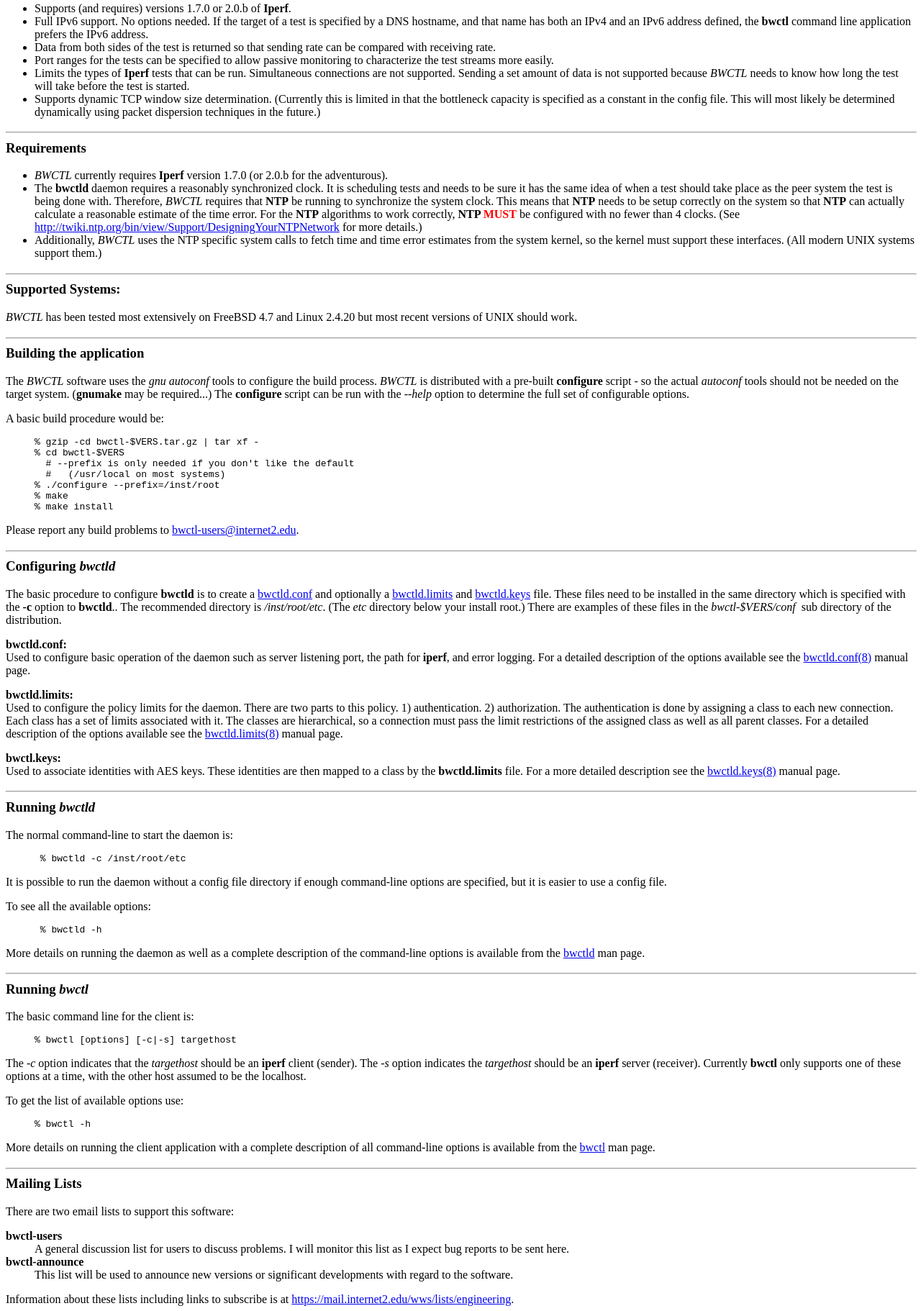
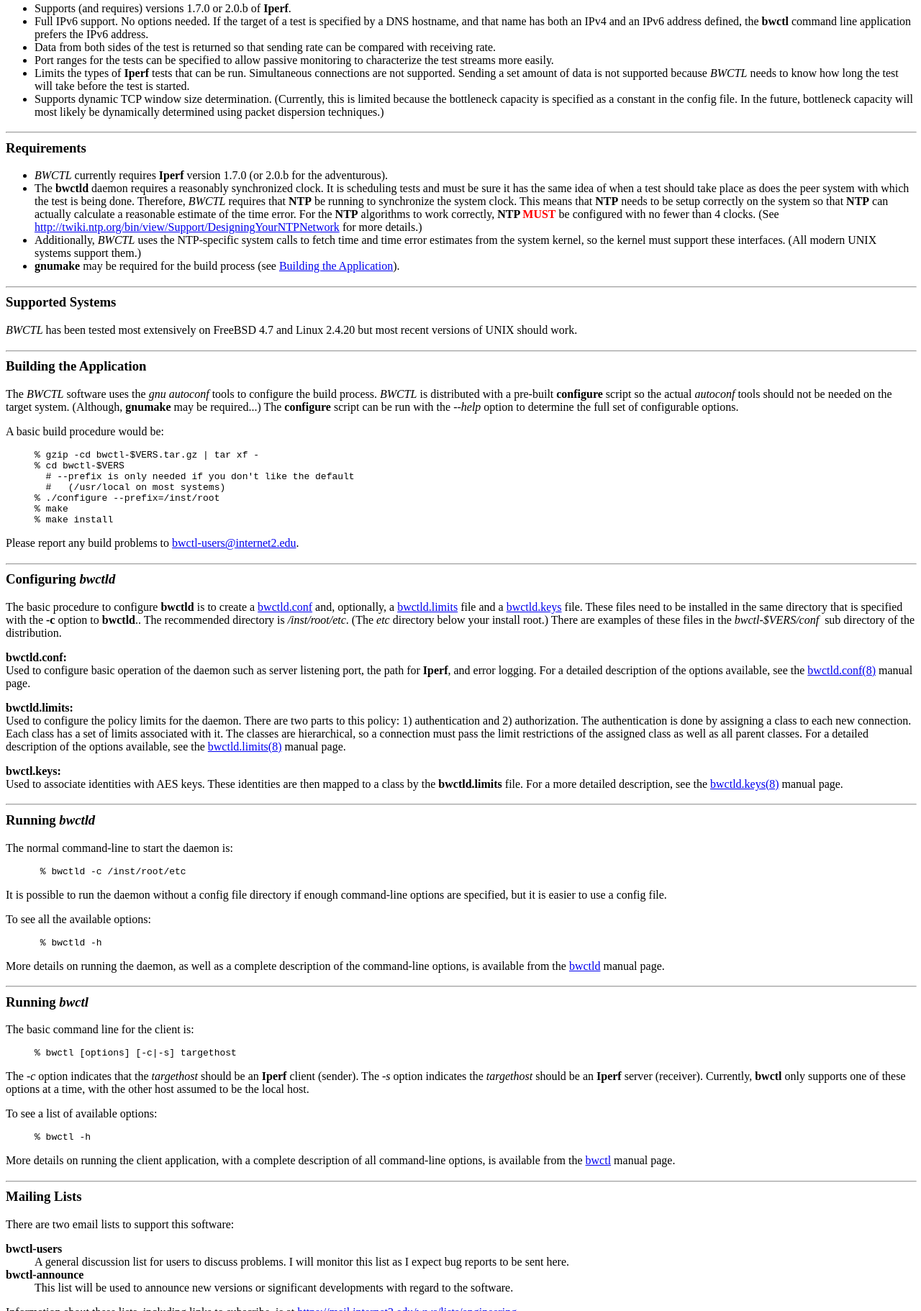
Before and after one commit to perfsonar/bwctl, a plain HTML site: page doc/index.html in a window 1280 px wide. Shown: the part 635-2457 px from the top of the page at 72% size. Drawn offline with Linux system fonts and the light colour scheme.

Commit message:
Susan edits.
jeff


git-svn-id: https://svn.internet2.edu/svn/bwctl/trunk@184 2da7661c-602c-0410-9277-d9994c0c2ef1

```diff
--- a/doc/index.html
+++ b/doc/index.html
@@ -28,14 +28,11 @@
 <!--									-->
 </head>
 <body>
-
 <center>
 <h1>
 BWCTL Version 1.0c <font color="#FF0000">(beta)</font></h1></center>
-
 <center>(<b>B</b>and<b>w</b>idth <b>C</b>on<b>t</b>ro<b>l</b>)
 <br><a href="http://e2epi.internet2.edu/bwctl">http://e2epi.internet2.edu/bwctl/</a></center>
-
 <center>
 <h5>
 $Date$</h5></center>
@@ -50,7 +47,7 @@ command line program on the system. The <b>bwctl</b> client application
 works by contacting a <b>bwctld</b> process on the remote system and on
 the local system to requests that those daemons perform a specific <i>Iperf</i>
 test between them. <b>bwctld</b> manages and schedules the resources of
-the host it runs on. Therefore, it is necessary to contact a daemon on
+the host on which it runs. Therefore, it is necessary to contact a daemon on
 the local host as well as the remote host to ensure more than one <i>Iperf</i>
 process does not happen at the same time on the either host. A more detailed
 description of the architecture is available in the <a href="architecture.html">architecture
@@ -60,7 +57,7 @@ test wanted. Furthermore, it requests when the test is wanted. <b>bwctld</b>
 either responds with a tentative reservation or a test denied message.
 Once <b>bwctl</b> is able to get a matching reservation from both <b>bwctld</b>
 processes (one for each host involved in the test), it confirms the reservation.
-Then the <b>bwctld</b> processes run the test and return the results. The
+Then, the <b>bwctld</b> processes run the test and return the results. The
 results are returned to the client from both sides of the test. Additionally,
 the <b>bwctld</b> processes share the results from their respective sides
 of the test with each other.
@@ -69,12 +66,12 @@ host without having to give full user accounts on the given system. Users
 want the ability to run <i>Iperf</i> to determine the achievable or available
 bandwidth between a pair of hosts. It is often useful to test to multiple
 points along a network path to determine the network characteristics along
-that path. Typically, users that want to do this path decomposition have
-to directly contact the network/system administrators that control the
-hosts along the path. The administrator needs to either run half of the
-test for the user or give them a user account on the host. Also typically,
-network paths of interest are usually controlled by multiple administrators.
-These hurtles have made this kind of testing difficult in practice.
+that path. Typically, users who want to do this path decomposition have
+to contact the network/system administrators that control the
+hosts along the path directly. The administrator needs to either run half of the
+test for the user or provide a user account on the host. Also,
+network paths of interest usually are controlled by multiple administrators.
+These hurdles have made this kind of testing difficult in practice.
 <p><i>BWCTL</i> was designed to help with this problem. It allows an administrator
 to configure a given host as an <i>Iperf</i> endpoint that can be shared
 by multiple users without concern that those users will interfere with
@@ -82,59 +79,48 @@ each other. Specific policy limits can be applied to specific users, and
 individual tests are scheduled so they will not interfere with each other.
 <i>BWCTL</i>
 allows the administrator to classify incoming connections based upon a
-user name and AES key (generated by a pass phrase) combination or alternatively
+user name and AES key (generated by a pass phrase) combination or, alternatively,
 based upon an IP/netmask. Once the connection is classified, the <b>bwctld</b>
 can determine the exact type and intensities of <i>Iperf</i> tests that
 will be allowed. (More details on the policy controls can be found in the&nbsp;
 <a href="bwctld.limits.man.html">bwctld.limits(8)</a> manual page.)
 <h3>
-
 <hr WIDTH="100%">Features</h3>
-
 <ul>
 <li>
 Supports (and requires) versions 1.7.0 or 2.0.b of <b>Iperf</b>.</li>
-
 <li>
 Full IPv6 support. No options needed. If the target of a test is specified
 by a DNS hostname, and that name has both an IPv4 and an IPv6 address defined,
 the <b>bwctl</b> command line application prefers the IPv6 address.</li>
-
 <li>
 Data from both sides of the test is returned so that sending rate can be
 compared with receiving rate.</li>
-
 <li>
 Port ranges for the tests can be specified to allow passive monitoring
 to characterize the test streams more easily.</li>
-
 <li>
 Limits the types of <b>Iperf</b> tests that can be run. Simultaneous connections
 are not supported. Sending a set amount of data is not supported because
 <i>BWCTL</i>
 needs to know how long the test will take before the test is started.</li>
-
 <li>
-Supports dynamic TCP window size determination. (Currently this is limited
-in that the bottleneck capacity is specified as a constant in the config
-file. This will most likely be determined dynamically using packet dispersion
-techniques in the future.)</li>
+Supports dynamic TCP window size determination. (Currently, this is limited
+because the bottleneck capacity is specified as a constant in the config
+file. In the future, bottleneck capacity will most likely be dynamically
+determined using packet dispersion techniques.)</li>
 </ul>
-
 <h3>
-
 <hr WIDTH="100%">Requirements</h3>
-
 <ul>
 <li>
 <i>BWCTL</i> currently requires <b>Iperf</b> version 1.7.0 (or 2.0.b for
 the adventurous).</li>
-
 <li>
 The
 <b>bwctld</b> daemon requires a reasonably synchronized clock. It is
-scheduling tests and needs to be sure it has the same idea of when a test
-should take place as the peer system the test is being done with. Therefore,
+scheduling tests and must be sure it has the same idea of when a test
+should take place as does the peer system with which the test is being done. Therefore,
 <i>BWCTL</i>
 requires that <b>NTP</b> be running to synchronize the system clock. This
 means that <b>NTP</b> needs to be setup correctly on the system so that
@@ -142,28 +128,28 @@ means that <b>NTP</b> needs to be setup correctly on the system so that
 For the <b>NTP</b> algorithms to work correctly, <b>NTP <font color="#FF0000">MUST</font></b><font color="#000000">
 be configured with no fewer than 4 clocks. (See <a href="http://twiki.ntp.org/bin/view/Support/DesigningYourNTPNetwork">http://twiki.ntp.org/bin/view/Support/DesigningYourNTPNetwork</a>
 for more details.)</font></li>
-
 <li>
 Additionally,
-<i>BWCTL</i> uses the NTP specific system calls to fetch
+<i>BWCTL</i> uses the NTP-specific system calls to fetch
 time and time error estimates from the system kernel, so the kernel must
 support these interfaces. (All modern UNIX systems support them.)</li>
+<li><strong>gnumake</strong> may be required for the build process (see
+<a href="#Build">Building the Application</a>). </li>
 </ul>
-
 <h3>
-
-<hr WIDTH="100%">Supported Systems:</h3>
+<hr WIDTH="100%">
+Supported Systems</h3>
 <i>BWCTL</i> has been tested most extensively on FreeBSD 4.7 and Linux
 2.4.20 but most recent versions of UNIX should work.
 <h3>
-
-<hr WIDTH="100%">Building the application</h3>
+<hr WIDTH="100%">
+<a name="Build"></a>Building the Application</h3>
 The <i>BWCTL</i> software uses the <i>gnu autoconf</i> tools to configure
 the build process. <i>BWCTL</i> is distributed with a pre-built <b>configure</b>
-script - so the actual <i>autoconf</i> tools should not be needed on the
-target system. (<b>gnumake</b> may be required...) The <b>configure</b>
-script can be run with the <i>--help</i> option to determine the full set
-of configurable options.
+script so the actual <i>autoconf</i> tools should not be needed on the
+target system. (Although, <b>gnumake</b> may be required...) The
+<b>configure</b> script can be run with the <i>--help</i> option to determine
+the full set of configurable options.
 <p>A basic build procedure would be:
 <blockquote>
 <pre>% gzip -cd bwctl-$VERS.tar.gz | tar xf -
@@ -176,99 +162,100 @@ of configurable options.
 </blockquote>
 Please report any build problems to <a href="mailto:bwctl-users@internet2.edu">bwctl-users@internet2.edu</a>.
 <h3>
-
 <hr WIDTH="100%">Configuring <i>bwctld</i></h3>
-The basic procedure to configure <b>bwctld</b> is to create a <a href="bwctld.conf.man.html">bwctld.conf</a>
-and optionally a <a href="bwctld.limits.man.html">bwctld.limits</a> and
+The basic procedure to configure <b>bwctld</b> is to create a
+<a href="bwctld.conf.man.html">bwctld.conf</a>
+and, optionally, a <a href="bwctld.limits.man.html">bwctld.limits</a>
+file and a
 <a href="bwctld.keys.man.html">bwctld.keys</a>
-file. These files need to be installed in the same directory which is specified
+file. These files need to be installed in the same directory that is specified
 with the <b>-c</b> option to <b>bwctld</b>.. The recommended directory
 is <i>/inst/root/etc</i>. (The <i>etc</i> directory below your install
 root.) There are examples of these files in the <i>bwctl-$VERS/conf&nbsp;</i>
 sub directory of the distribution.
 <p><b>bwctld.conf:</b>
-<br>Used to configure basic operation of the daemon such as server listening
-port, the path for <b>iperf</b>, and error logging. For a detailed description
-of the options available see the <a href="bwctld.conf.man.html">bwctld.conf(8)</a>
+<br>
+Used to configure basic operation of the daemon such as server listening
+port, the path for <b>Iperf</b>, and error logging. For a detailed description
+of the options available, see the <a href="bwctld.conf.man.html">bwctld.conf(8)</a>
 manual page.
 <p><b>bwctld.limits:</b>
-<br>Used to configure the policy limits for the daemon. There are two parts
-to this policy. 1) authentication. 2) authorization. The authentication
+<br>
+Used to configure the policy limits for the daemon. There are two parts
+to this policy: 1) authentication and 2) authorization. The authentication
 is done by assigning a class to each new connection. Each class has a set
 of limits associated with it. The classes are hierarchical, so a connection
 must pass the limit restrictions of the assigned class as well as all parent
-classes. For a detailed description of the options available see the
+classes. For a detailed description of the options available, see the
 <a href="bwctld.conf.man.html">bwctld.limits(8)</a>
 manual page.
 <p><b>bwctl.keys:</b>
-<br>Used to associate identities with AES keys. These identities are then
+<br>
+Used to associate identities with AES keys. These identities are then
 mapped to a class by the <b>bwctld.limits</b> file. For a more detailed
-description see the
+description, see the
 <a href="bwctld.keys.man.html">bwctld.keys(8)</a> manual
 page.
 <h3>
-
 <hr WIDTH="100%">Running <i>bwctld</i></h3>
 The normal command-line to start the daemon is:
 <blockquote>
 <pre>&nbsp;% bwctld -c /inst/root/etc</pre>
-</blockquote>
+</blockquote><p>
 It is possible to run the daemon without a config file directory if enough
-command-line options are specified, but it is easier to use a config file.
+command-line options are specified, but it is easier to use a config file.</p>
 <p>To see all the available options:
 <blockquote>
 <pre>&nbsp;% bwctld -h</pre>
 </blockquote>
-More details on running the daemon as well as a complete description of
-the command-line options is available from the <a href="bwctld.man.html">bwctld</a>
-man page.
+<p>
+More details on running the daemon, as well as a complete description of
+the command-line options, is available from the <a href="bwctld.man.html">bwctld</a>
+manual page.</p>
 <h3>
-
 <hr WIDTH="100%">Running <i>bwctl</i></h3>
 The basic command line for the client is:
 <blockquote>
 <pre>% bwctl [options] [-c|-s] targethost</pre>
 </blockquote>
+<p>
 The <i>-c</i> option indicates that the <i>targethost</i> should be an
-<b>iperf</b>
+<b>Iperf</b>
 client (sender). The <i>-s</i> option indicates the <i>targethost</i> should
-be an <b>iperf</b> server (receiver). Currently <b>bwctl</b> only supports
-one of these options at a time, with the other host assumed to be the localhost.
-<p>To get the list of available options use:
+be an <b>Iperf</b> server (receiver). Currently, <b>bwctl</b> only supports
+one of these options at a time, with the other host assumed to be the local host.</p>
+<p>To see a list of available options:
 <blockquote>
 <pre>% bwctl -h</pre>
 </blockquote>
-More details on running the client application with a complete description
-of all command-line options is available from the <a href="bwctl.man.html">bwctl</a>
-man page.
+<p>
+More details on running the client application, with a complete description
+of all command-line options, is available from the <a href="bwctl.man.html">bwctl</a>
+manual page.</p>
 <h3>
-
 <hr WIDTH="100%">Mailing Lists</h3>
 There are two email lists to support this software:
 <dl>
 <dt>
 <b>bwctl-users</b></dt>
-
 <dd>
 A general discussion list for users to discuss problems. I will monitor
 this list as I expect bug reports to be sent here.</dd>
-
 <dt>
 <b>bwctl-announce</b></dt>
-
 <dd>
 This list will be used to announce new versions or significant developments
 with regard to the software.</dd>
 </dl>
-Information about these lists including links to subscribe is at <a href="https://mail.internet2.edu/wws/lists/engineering">https://mail.internet2.edu/wws/lists/engineering</a>.
+Information about these lists, including links to subscribe, is at
+<a href="https://mail.internet2.edu/wws/lists/engineering">
+	https://mail.internet2.edu/wws/lists/engineering</a>.
 <h3>
-
 <hr WIDTH="100%">Author</h3>
 Jeff Boote
 <br><a href="mailto:boote@internet2.edu">boote@internet2.edu</a>
 <br>Internet2
 <pre>
 <hr WIDTH="100%">$Id$</pre>
-
 </body>
 </html>
```
